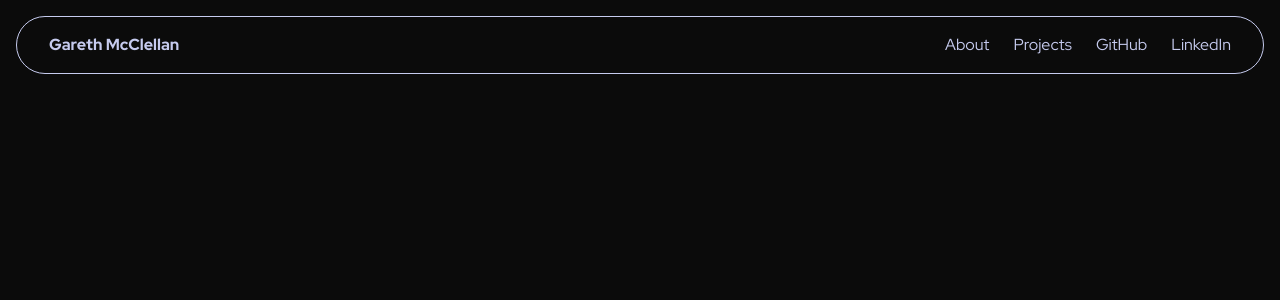
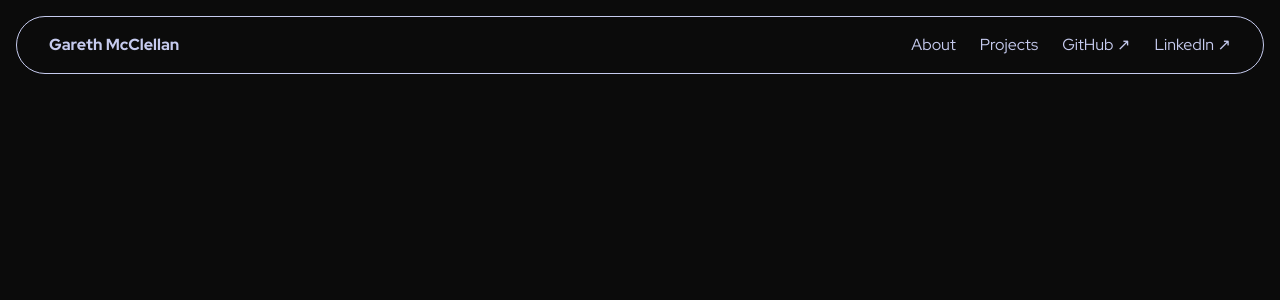
Before and after one commit to mwxg/personal-website, a Next.js app in the folder frontend/: page / in a window 1280 px wide. Shown: the top 300 px of the page. Built offline with nearby package versions, Linux system fonts and the light colour scheme; a web font is replaced by a local one.

Commit message:
add arrow thing

```diff
--- a/frontend/src/components/Navbar.tsx
+++ b/frontend/src/components/Navbar.tsx
@@ -16,7 +16,7 @@ export default function Navbar() {
           rel="noopener noreferrer"
           className="hover:text-accent transition duration-200"
         >
-          GitHub
+          GitHub ↗
         </Link>
         <Link
           href="https://www.linkedin.com/in/gareth-mcclellan/"
@@ -24,7 +24,7 @@ export default function Navbar() {
           rel="noopener noreferrer"
           className="hover:text-accent transition duration-200"
         >
-          LinkedIn
+          LinkedIn ↗
         </Link>
       </div>
     </nav>
```
